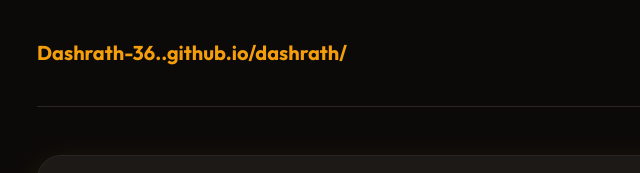
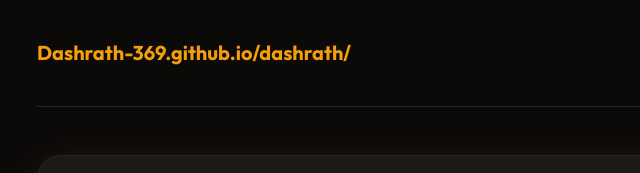
Before and after one commit to Dashrath-369/Dashrath, a plain HTML site: page index.html in a window 1280 px wide. Shown: the top 173 px of the page, 203-843 px from the left. Drawn offline with Linux system fonts and the light colour scheme.

Commit message:
Fix logo URL in index.html

```diff
--- a/index.html
+++ b/index.html
@@ -272,7 +272,7 @@
 <body>
 
     <header>
-        <div class="logo">Dashrath-36..github.io/dashrath/</div>
+        <div class="logo">Dashrath-369.github.io/dashrath/</div>
         <button class="theme-toggle" id="themeToggleBtn" onclick="toggleTheme()" title="Switch Light/Dark Mode">🌙</button>
     </header>
 
```
